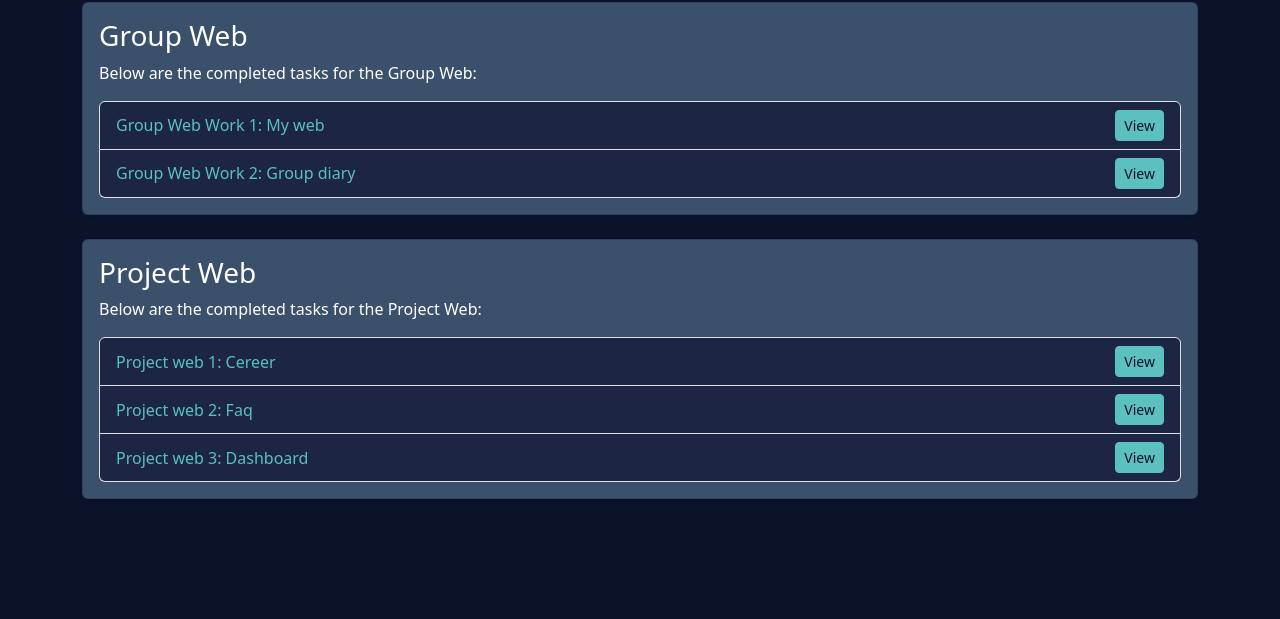
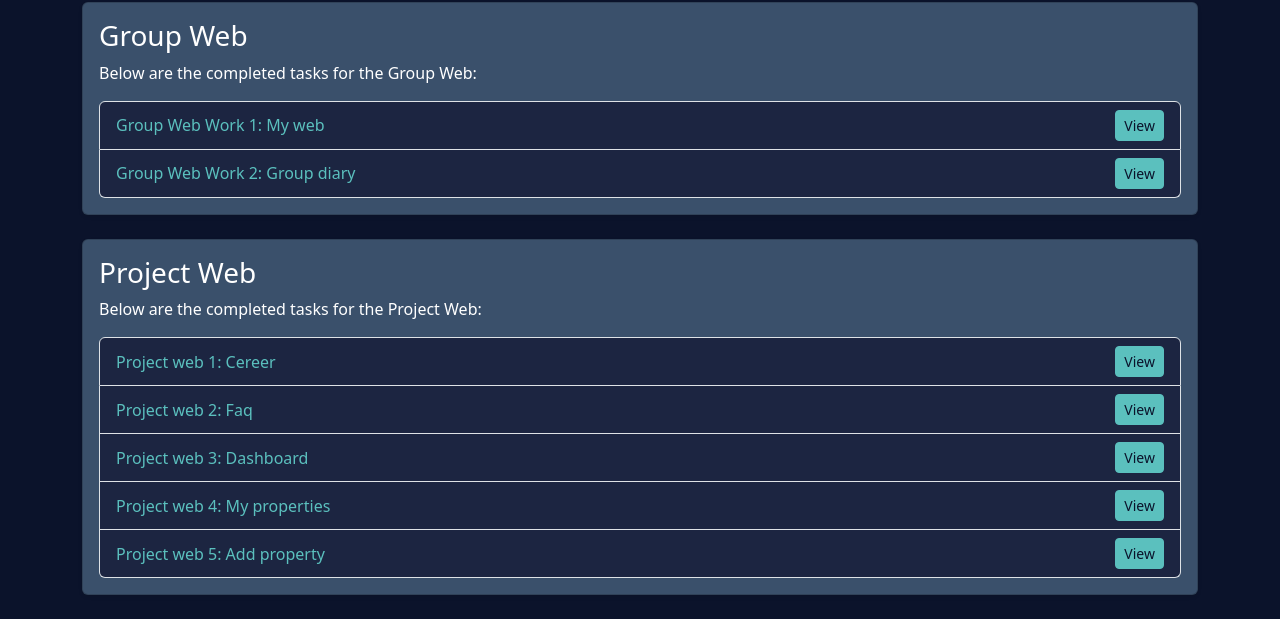
Before and after one commit to Phong205/result, a plain HTML site: page index.html in a window 1280 px wide. Shown: the part 427-1046 px from the top of the page. Before the commit the page ends 950 px from the top, so only its background shows below. Drawn offline with nearby package versions, Linux system fonts and the light colour scheme.

Commit message:
Update index.html

```diff
--- a/index.html
+++ b/index.html
@@ -96,6 +96,14 @@
                         Project web 3: Dashboard
                         <a href="https://lastjuly05.github.io/Project_Group7/dashboard.html" class="btn btn-primary btn-sm">View</a>
                     </li>
+                    <li class="list-group-item d-flex justify-content-between align-items-center">
+                        Project web 4: My properties
+                        <a href="https://lastjuly05.github.io/Project_Group7/my-property.html" class="btn btn-primary btn-sm">View</a>
+                    </li>
+                    <li class="list-group-item d-flex justify-content-between align-items-center">
+                        Project web 5: Add property
+                        <a href="https://lastjuly05.github.io/Project_Group7/add-property.html" class="btn btn-primary btn-sm">View</a>
+                    </li>
                 </ul>
             </div>
         </div>
```
